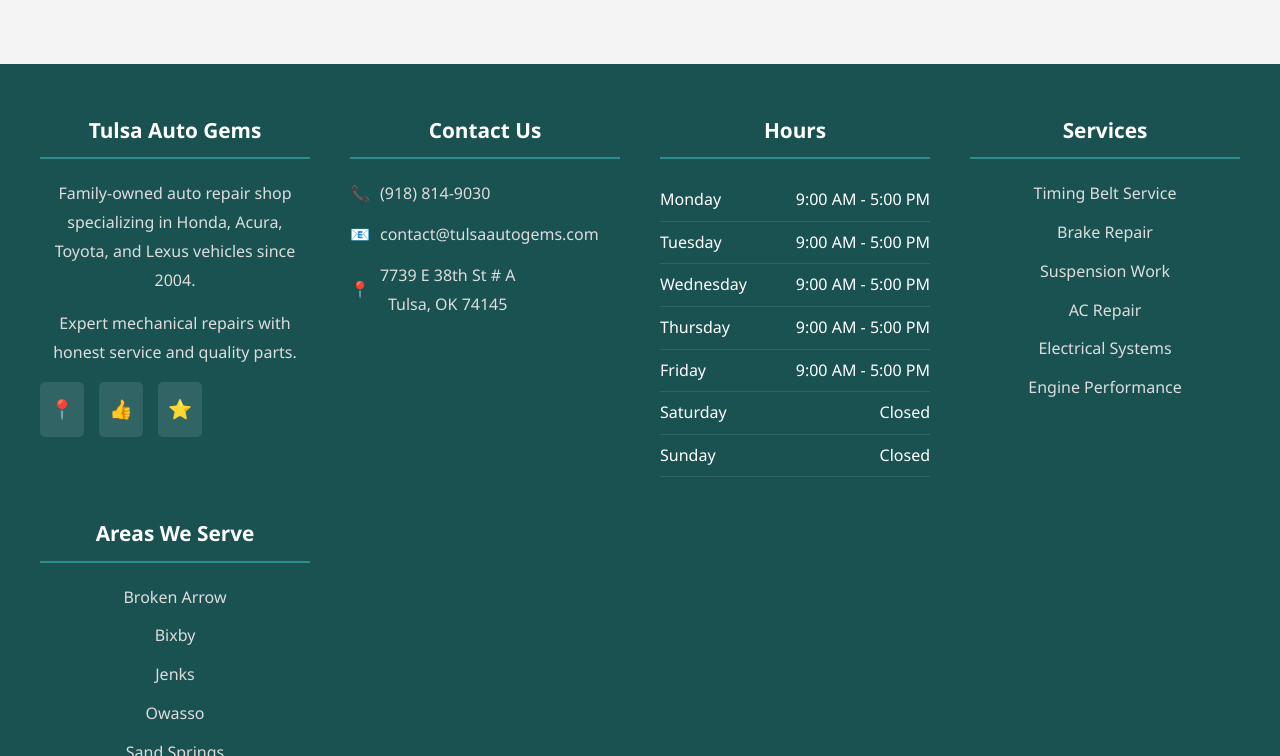
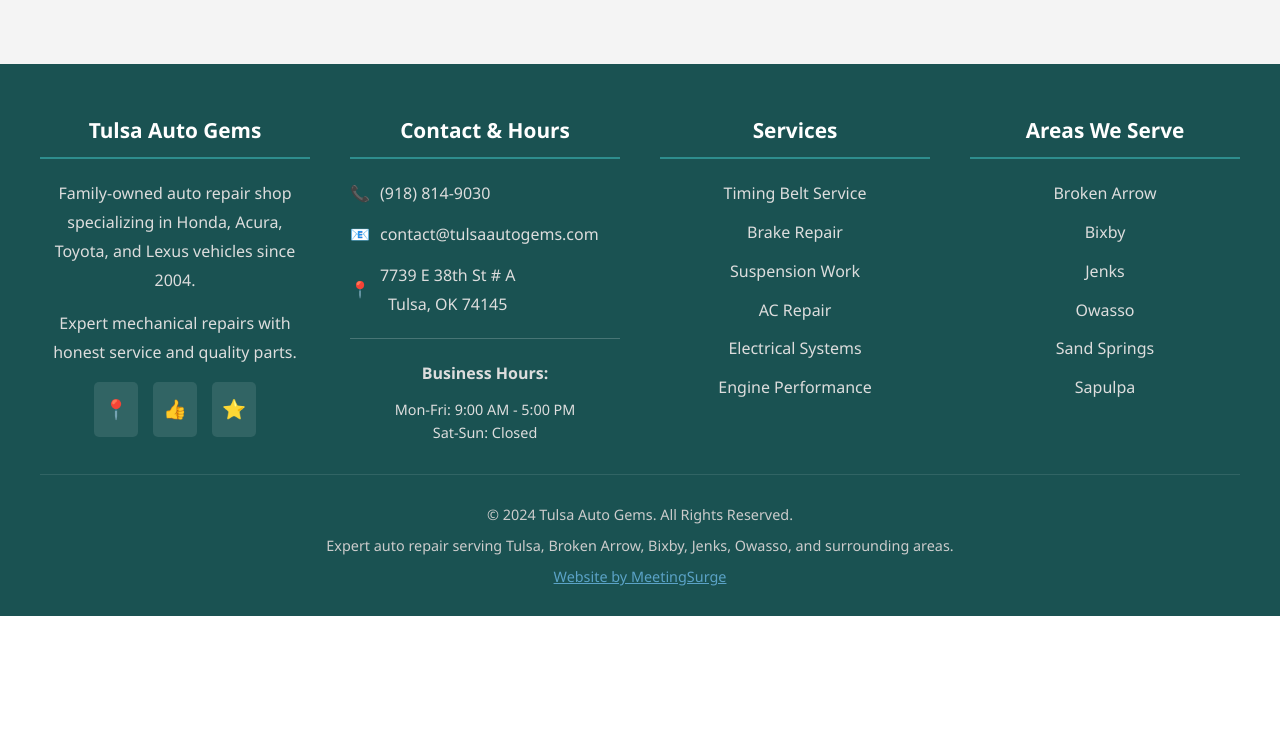
Before and after one commit to JamesBrownR/Tulsa-Auto-Gems, a Jekyll site: the page built from index.html, in a window 1280 px wide and 900 px high, scrolled down 5279 px, cut to the strip 144-900 px from the top of the window. Built offline with Jekyll 4.4.1, drawn with Linux system fonts in a browser that asks for light colours; after the commit the page ends 6039 px from its top, so only the background shows below that; some of the changed text lies outside the part shown.

Commit message:
Update default.html

```diff
--- a/_layouts/default.html
+++ b/_layouts/default.html
@@ -409,9 +409,9 @@
                 </div>
             </div>
 
-            <!-- Contact Info -->
+            <!-- Contact Info & Hours -->
             <div class="footer-section">
-                <h3>Contact Us</h3>
+                <h3>Contact & Hours</h3>
                 <div class="footer-contact-info">
                     <div class="footer-contact-item">
                         <span>📞</span>
@@ -429,20 +429,13 @@
                         </a>
                     </div>
                 </div>
-            </div>
-
-            <!-- Business Hours -->
-            <div class="footer-section">
-                <h3>Hours</h3>
-                <ul class="footer-hours">
-                    <li><span>Monday</span><span>9:00 AM - 5:00 PM</span></li>
-                    <li><span>Tuesday</span><span>9:00 AM - 5:00 PM</span></li>
-                    <li><span>Wednesday</span><span>9:00 AM - 5:00 PM</span></li>
-                    <li><span>Thursday</span><span>9:00 AM - 5:00 PM</span></li>
-                    <li><span>Friday</span><span>9:00 AM - 5:00 PM</span></li>
-                    <li><span>Saturday</span><span>Closed</span></li>
-                    <li><span>Sunday</span><span>Closed</span></li>
-                </ul>
+                <div style="margin-top: 20px; padding-top: 20px; border-top: 1px solid rgba(255,255,255,0.2);">
+                    <p style="margin-bottom: 10px; font-weight: 600;">Business Hours:</p>
+                    <p style="font-size: 0.9rem; line-height: 1.6;">
+                        Mon-Fri: 9:00 AM - 5:00 PM<br>
+                        Sat-Sun: Closed
+                    </p>
+                </div>
             </div>
 
             <!-- Services -->
@@ -593,6 +585,7 @@
     display: flex;
     gap: 15px;
     margin-top: 15px;
+    justify-content:center;
 }
 
 .footer-social a {
```
Also changed, not shown: other parts of _layouts/default.html (+0 -1 lines).
